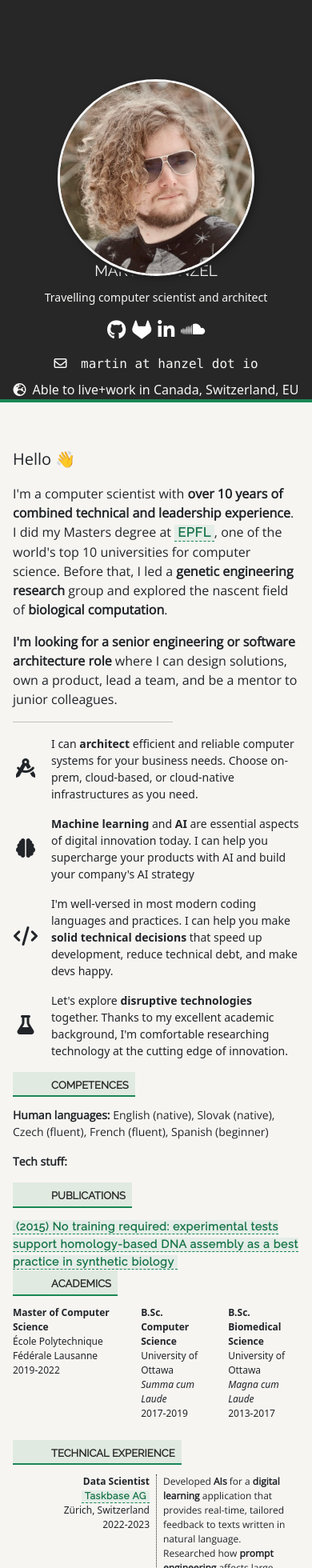
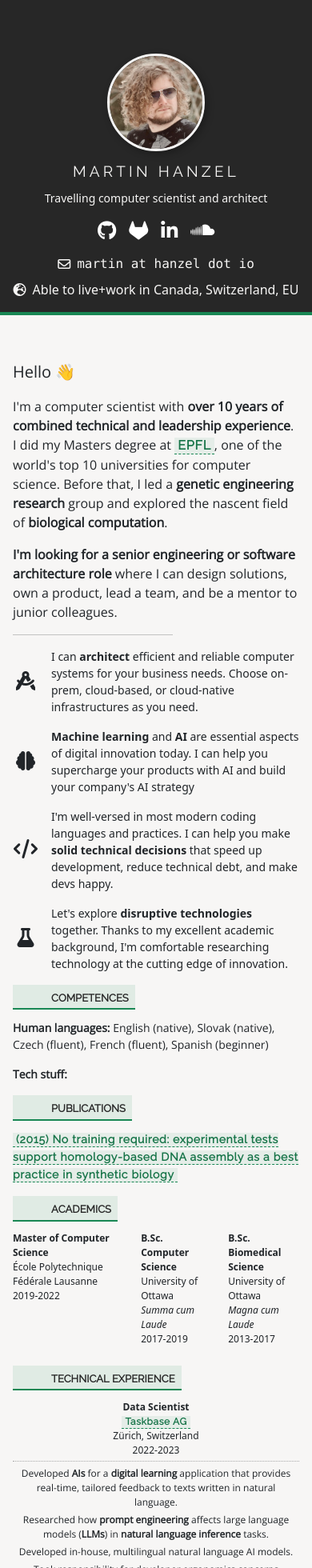
Before and after one commit to arthanzel/personal-site, a Next.js app: page /cv-fluid in a window 390 px wide. Shown: the top 1960 px of the page at 80% size. Built offline with nearby package versions, Linux system fonts and the light colour scheme.

Commit message:
Fixed up mobile view

```diff
--- a/pages/cv-fluid.jsx
+++ b/pages/cv-fluid.jsx
@@ -25,7 +25,7 @@ const Education = ({ title, where, date, distinction }) => (<div>
 
 </div>);
 
-const Technical = ({ role, company, href, location, date, remarks, children }) => (<div className={`mb-3 d-flex fsx-xs ${styles.technical}`}>
+const Technical = ({ role, company, href, location, date, remarks, children }) => (<div className={`mb-3 d-md-flex fsx-xs ${styles.technical}`}>
     <div className={`${styles.info}`}>
         <div className={styles.title}>{role}</div>
         {href ?
@@ -125,36 +125,35 @@ export default () => (<>
         <title>Martin Hanzel CV</title>
     </Head>
     <div className={styles["cv-body"]}>
-        <header className={styles["chroma-header"]}>
+        <header>
             <nav className="p-3 fs-4">
                 &nbsp;
             </nav>
 
-            <div className={`container-fluid mt-4}`}>
+            <div className={`container-fluid`}>
                 <div className="row">
                     <div className="col-md-5 text-center text-md-end">
-                        <div className={styles["header-image"]}><ProfilePicture width="240px" /></div>
-
+                        <div className={styles["header-image"]}><ProfilePicture width="100%" /></div>
                     </div>
 
-                    <div className="col d-flex flex-column gap-2 text-center text-md-start">
+                    <div className="col d-flex flex-column gap-2 pb-3 pb-md-0 text-center text-md-start">
                         <h1 className="m-0">Martin Hanzel</h1>
+
                         <small>Travelling computer scientist and architect</small>
-                        <div className={`d-flex gap-2 justify-content-center justify-content-md-start my-1 ${styles.socials}`}>
+
+                        <div className={`hstack gap-3 my-1 fsx-2xl justify-content-center justify-content-md-start ${styles.socials}`}>
                             <a href="https://github.com/arthanzel"><i className="fa-brands fa-github"></i></a>
                             <a href="https://gitlab.com/arthanzel"><i className="fa-brands fa-gitlab"></i></a>
                             <a href="https://www.linkedin.com/in/arthanzel/"><i className="fa-brands fa-linkedin-in"></i></a>
                             <a href="https://soundcloud.com/arthanzel/"><i className="fa-brands fa-soundcloud"></i></a>
                         </div>
-                        <div>
+                        <div className="d-flex justify-content-center justify-content-md-start align-items-center">
                             <i className="fa-regular fa-envelope me-2"></i>
-                            <span className="font-monospace"> martin at hanzel dot io</span>
+                            <span className="font-monospace">martin at hanzel dot io</span>
                         </div>
-                        <div>
-                            <div className="d-inline-block">
-                                <i className="fa-solid fa-earth-europe me-2"></i>
-                            </div>
-                            <div className="d-inline-block">
+                        <div className="d-flex justify-content-center justify-content-md-start align-items-center">
+                            <i className="fa-solid fa-earth-europe me-2"></i>
+                            <div className="">
                                 Able to live+work in Canada, Switzerland, EU
                             </div>
                         </div>
--- a/pages/cv.module.scss
+++ b/pages/cv.module.scss
@@ -1,11 +1,82 @@
-$primary: #198754;
-$field: mix(#f7f7f7, antiquewhite, 95%);
-$header: mix($primary, black, 70%);
-$header: #272727;
+@use "../src/sass/common" as *;
+
+$header: $text;
 $header-overlap: 32px;
 
 .cv-body {
+    // GLOBALS
+
+    hr {
+        border: 0;
+        border-top: 1px solid #272727;
+    }
+
+    h1,
+    h2,
+    h3,
+    h4,
+    h5,
+    h6 {
+        font-variant-caps: all-small-caps;
+    }
+
+    h2 {
+        background: rgba($primary, 0.1);
+        border-bottom: 2px solid $primary;
+        color: #272727;
+        display: inline-block;
+        font-size: 1.125rem;
+        font-variant-caps: all-small-caps;
+        font-weight: bold;
+        margin: 0 0 12px 0;
+        padding: 4px 8px 4px 48px;
+    }
+
+    // DOCUMENT SECTIONS
+
+    header {
+        background: $header;
+        border-bottom: 0.3rem solid $primary;
+        color: $field;
+        margin-bottom: $header-overlap + 8px;
+
+        h1 {
+            letter-spacing: 0.15em;
+        }
+
+        .socials {
+            a {
+                color: white !important;
+                text-decoration: none;
+            }
+        }
+
+        .header-image {
+            display: inline-block;
+            position: relative;
+            width: 128px;
+
+            border: 3px solid #272727;
+            border-radius: 999px;
+
+            font-size: 0px;
+
+            @include responsive-md() {
+                top: $header-overlap;
+                width: 240px;
+            }
+
+            &>* {
+                border: 3px solid $field;
+            }
+        }
+    }
+
     main {
+        section {
+            margin-bottom: 1rem;
+        }
+
         a {
             background-color: mix($primary, $field, 8%);
             border-bottom: 1px dashed $primary;
@@ -24,67 +95,15 @@ $header-overlap: 32px;
         }
     }
 
-    hr {
-        border: 0;
-        border-top: 1px solid #272727;
-    }
-
-    h1, h2, h3, h4, h5, h6 {
-        font-family: Raleway, sans-serif;
-        font-variant-caps: all-small-caps;
-    }
-
-    h2 {
-        background: rgba($primary, 0.1);
-        border-bottom: 2px solid $primary;
-        color: #272727;
-        display: inline-block;
-        font-size: 1.125rem;
-        font-variant-caps: all-small-caps;
-        font-weight: bold;
-        margin: 0 0 12px 0;
-        padding: 4px 8px 4px 48px;
-    }
-
     main {
         max-width: 1536px;
         padding: 1rem;
     }
 }
 
-.socials {
-    a {
-        color: white !important;
-        font-size: 1.5rem;
-        text-decoration: none;
-    }
-}
-
 .highlight-strong {
     strong {
         color: green;
-    }
-}
-
-.chroma-header {
-    background: $header;
-    border-bottom: 0.3rem solid $primary;
-    color: $field;
-    margin-bottom: $header-overlap + 8px;
-}
-
-.header-image {
-    display: inline-block;
-    position: relative;
-    top: $header-overlap;
-
-    border: 3px solid #272727;
-    border-radius: 999px;
-
-    font-size: 0px;
-
-    & > * {
-        border: 3px solid $field;
     }
 }
 
@@ -96,13 +115,24 @@ $header-overlap: 32px;
 
 .technical {
     gap: 0.5rem;
+    text-align: center;
 
     .info {
-        border-right: 1px dotted #272727;
-        flex-shrink: 0;
-        padding-right: 0.5rem;
-        text-align: end;
-        width: 180px;
+        border-bottom: 1px dotted scale-color($text, $lightness: 60%);
+        padding: 0 0 0.25rem 0;
+        margin: 0 0 0.25rem 0;
+
+        @include responsive-md() {
+            flex-shrink: 0;
+            width: 180px;
+
+            border-right: 1px dotted $text;
+            border-bottom: 0;
+            padding: 0 0.5rem 0 0;
+            margin: 0;
+
+            text-align: end;
+        }
 
         .title {
             font-weight: bold;
@@ -114,7 +144,11 @@ $header-overlap: 32px;
 
         li p {
             // Paragaphs are inserted by Markdown parsing of remarks
-            margin: 0;
+            margin: 0.125rem;
+
+            @include responsive-md() {
+                margin: 0;
+            }
         }
     }
 }
--- a/src/sass/bootstrap-custom.scss
+++ b/src/sass/bootstrap-custom.scss
@@ -1,6 +1,4 @@
-$primary: #198754;
-$body-bg: #f7f7f7;
-$body-bg: mix(#f7f7f7, antiquewhite, 85%);
+@import "common";
 
 @import "../../node_modules/bootstrap/scss/bootstrap";
 
--- /dev/null
+++ b/src/sass/common.scss
@@ -0,0 +1,46 @@
+@use "sass:map";
+
+$primary: #198754;
+$field: mix(#f7f7f7, antiquewhite, 95%);
+$text: #272727;
+
+// Bootstrap overrides
+$body-bg: $field;
+$grid-breakpoints: (
+  xs: 0,
+  sm: 576px,
+  md: 768px,
+  lg: 992px,
+  xl: 1200px,
+  xxl: 1400px
+);
+
+@mixin responsive-sm() {
+    @media (min-width: map.get($grid-breakpoints, sm)) {
+        @content;
+    }
+}
+
+@mixin responsive-md() {
+    @media (min-width: map.get($grid-breakpoints, md)) {
+        @content;
+    }
+}
+
+@mixin responsive-lg() {
+    @media (min-width: map.get($grid-breakpoints, lg)) {
+        @content;
+    }
+}
+
+@mixin responsive-xl() {
+    @media (min-width: map.get($grid-breakpoints, xl)) {
+        @content;
+    }
+}
+
+@mixin responsive-2xl() {
+    @media (min-width: map.get($grid-breakpoints, xxl)) {
+        @content;
+    }
+}
```
